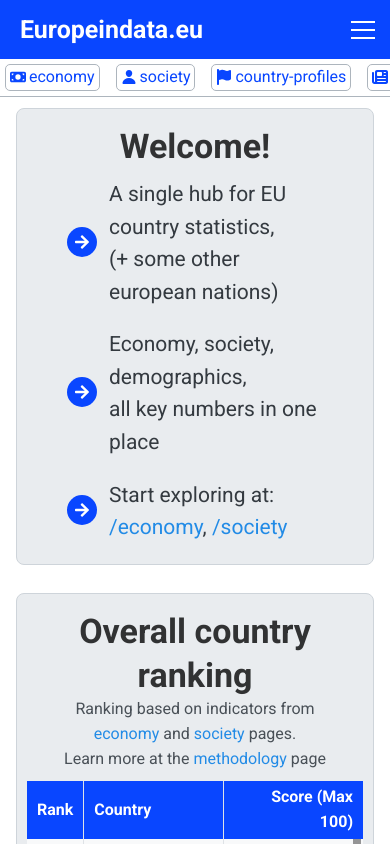
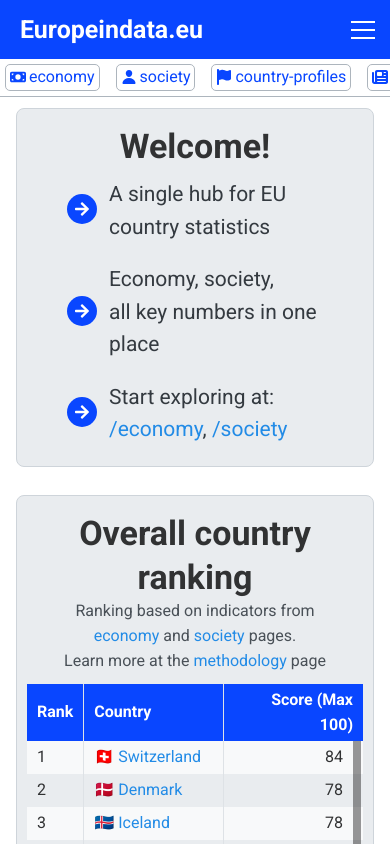
Before and after one commit to smravec/europe-in-data, a Next.js app: page / in a window 390 px wide. Shown: the top 844 px of the page. Built offline with nearby package versions, Linux system fonts and the light colour scheme.

Commit message:
Responsive fix

```diff
--- a/app/page.tsx
+++ b/app/page.tsx
@@ -13,6 +13,8 @@ import {
   List,
   ThemeIcon,
 } from "@mantine/core";
+
+import { useMediaQuery } from '@mantine/hooks';
 
 import Link from "next/link";
 
@@ -34,6 +36,8 @@ export default function Home() {
 
   const [country1, setCountry1] = useState("");
   const [country2, setCountry2] = useState("");
+
+  const isMdOrLarger = useMediaQuery('(min-width: 48em)');
 
   return (
     <Flex
@@ -72,12 +76,12 @@ export default function Home() {
           }
         >
           <List.Item>
-            A single hub for EU country statistics,
+            A single hub for EU country statistics{isMdOrLarger ? <span>,</span> : null}
             <br />
-            (+ some other european nations)
+            {isMdOrLarger ? <span>(+ some other european nations)</span> : null}
           </List.Item>
           <List.Item>
-            Economy, society, demographics,
+            Economy, society, {isMdOrLarger ? <span>demographics,</span> : null}
             <br />
             all key numbers in one place
           </List.Item>
```
